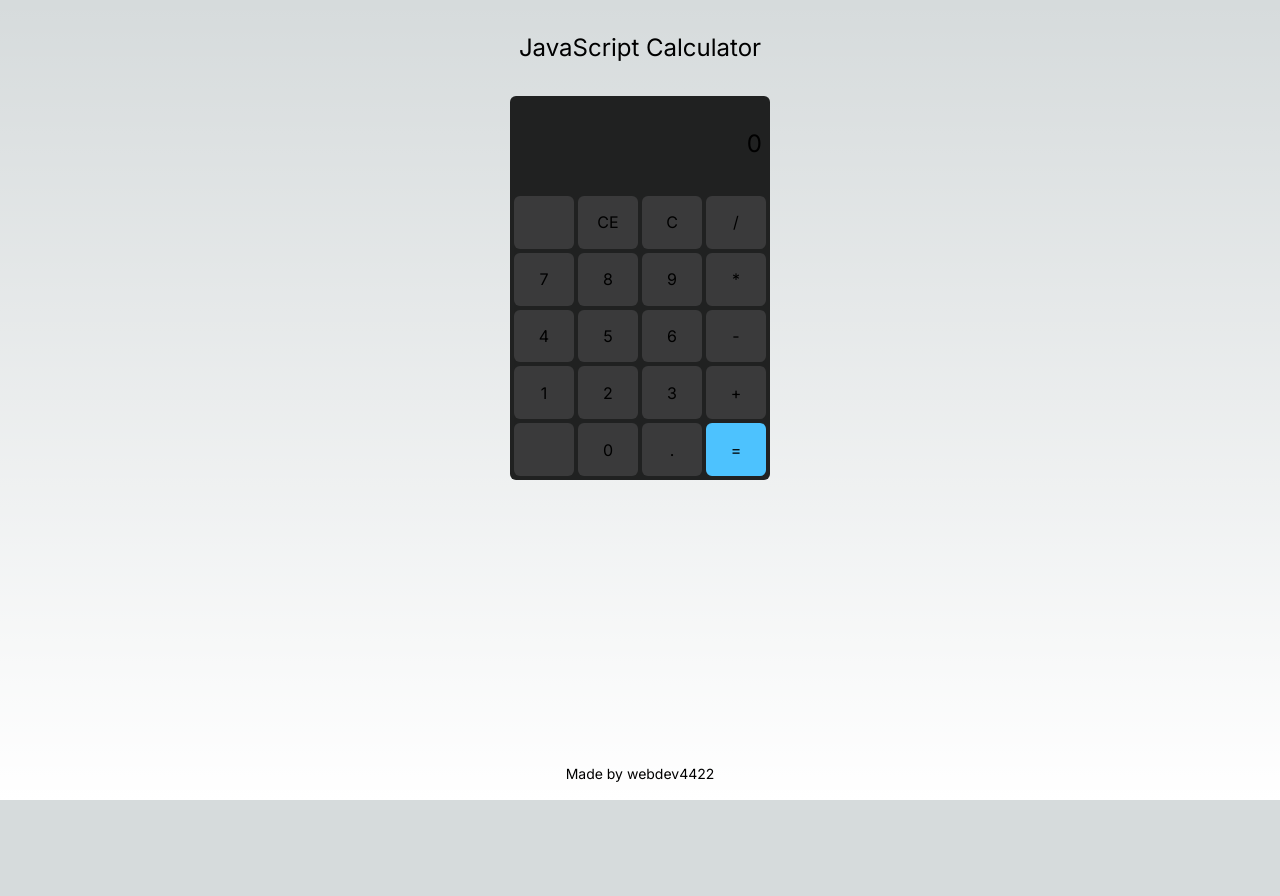
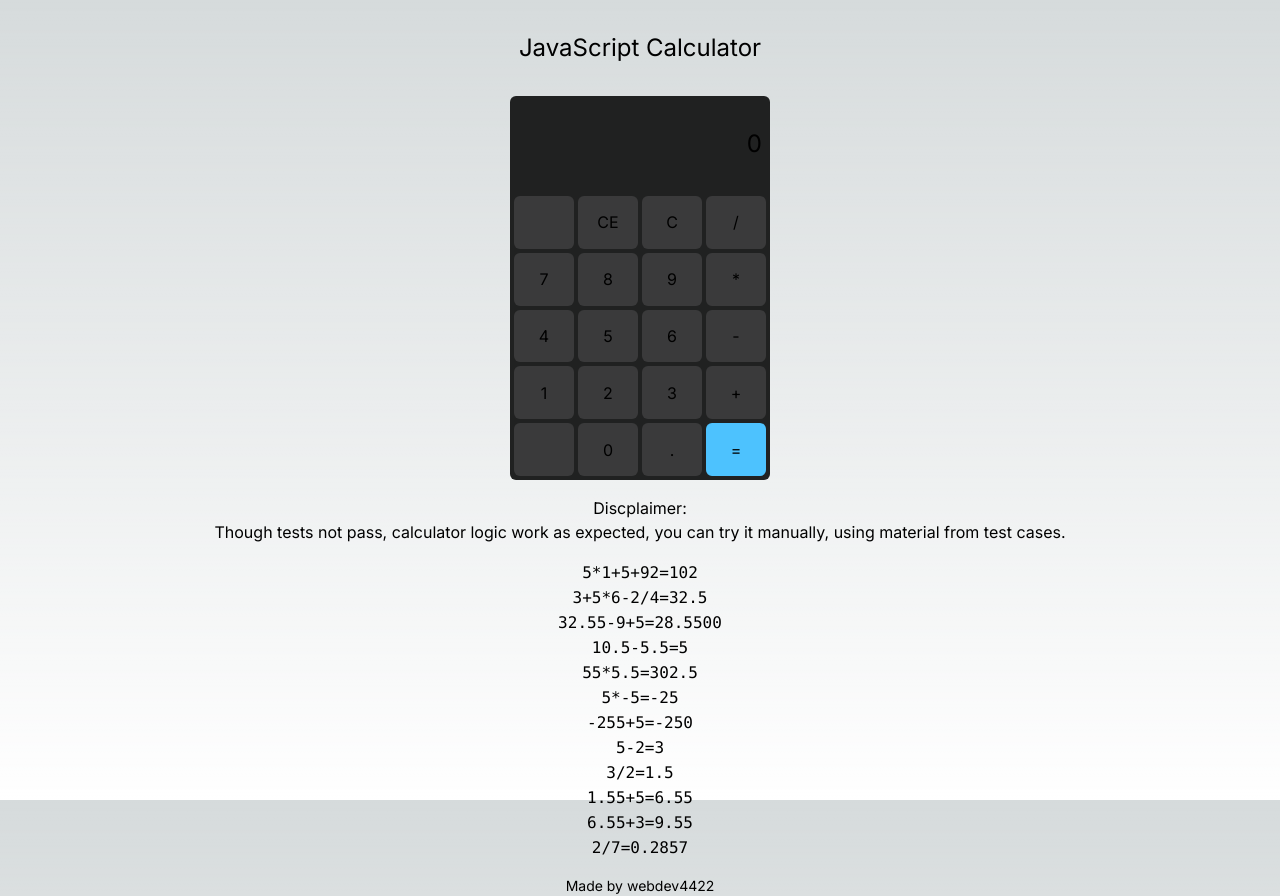
Before and after one commit to temp4422/fcc-frontend-javascript-calculator, a Next.js app: page / in a window 1280 px wide. Before the commit the page ends 800 px from the top, so only its background shows below. Built offline with nearby package versions, Linux system fonts and the light colour scheme.

Commit message:
Add disclaimer

```diff
--- a/src/app/page.tsx
+++ b/src/app/page.tsx
@@ -67,6 +67,7 @@ export default function Home() {
       if (result.includes('.') && result.split('.')[1].length > 4) {
         result = Number.parseFloat(eval(result)).toFixed(4)
       }
+      // console.log(display, result)
       return setDisplay(result)
       // Calculate equation. Alternative stringMath https://github.com/devrafalko/string-math
     }
@@ -111,6 +112,29 @@ export default function Home() {
             {buttons}
           </div>
         </div>
+
+        <div>
+          <p className=" py-4">
+            Discplaimer:
+            <br /> Though tests not pass, calculator logic work as expected, you can try it
+            manually, using material from test cases.
+          </p>
+          {/* prettier-ignore */}
+          <code >
+            5*1+5+92=102 <br />
+            3+5*6-2/4=32.5<br />
+            32.55-9+5=28.5500<br />
+            10.5-5.5=5<br />
+            55*5.5=302.5<br />
+            5*-5=-25<br />
+            -255+5=-250<br />
+            5-2=3<br />
+            3/2=1.5<br />
+            1.55+5=6.55<br />
+            6.55+3=9.55<br />
+            2/7=0.2857<br />
+          </code>
+        </div>
       </main>
 
       <footer className="text-sm m-4">
```
